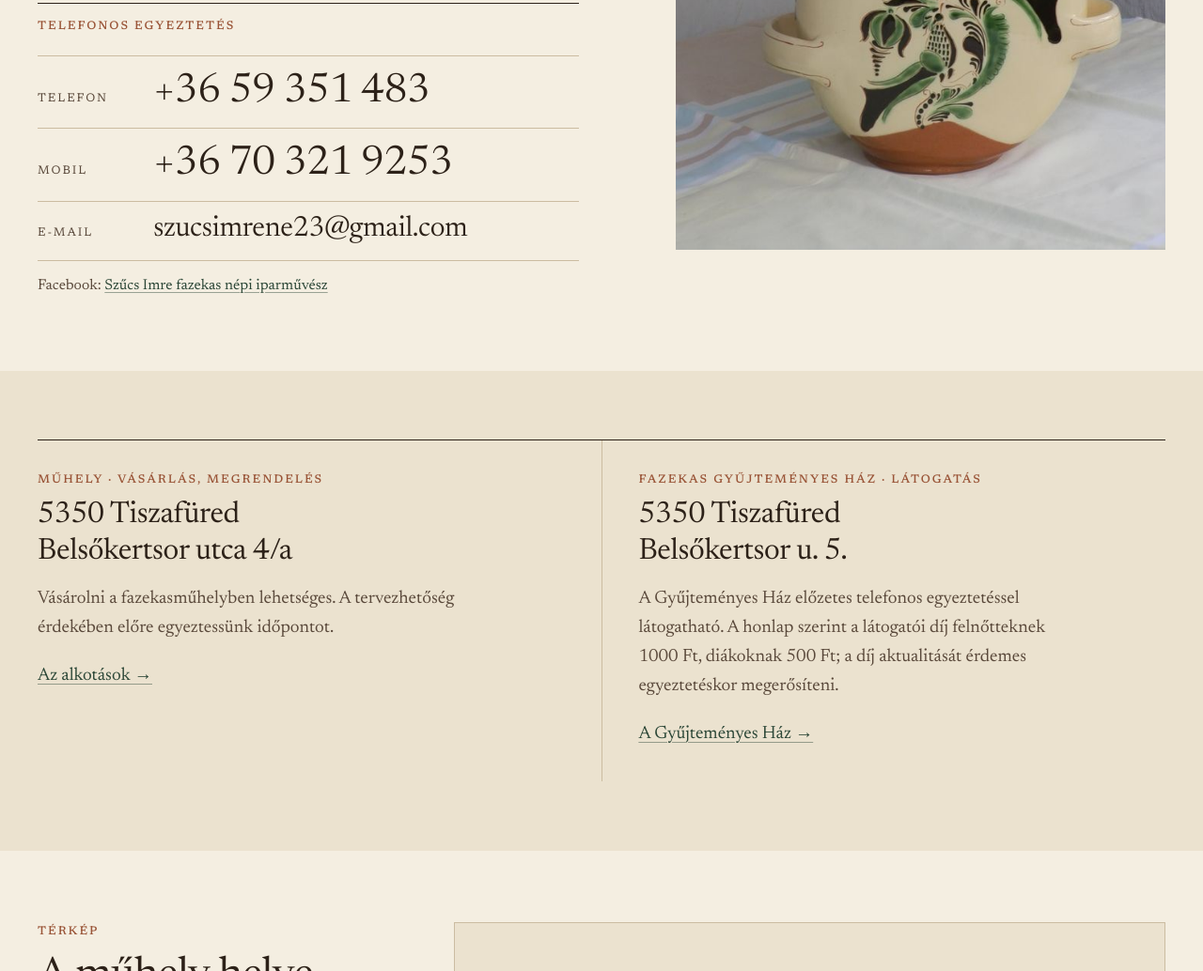
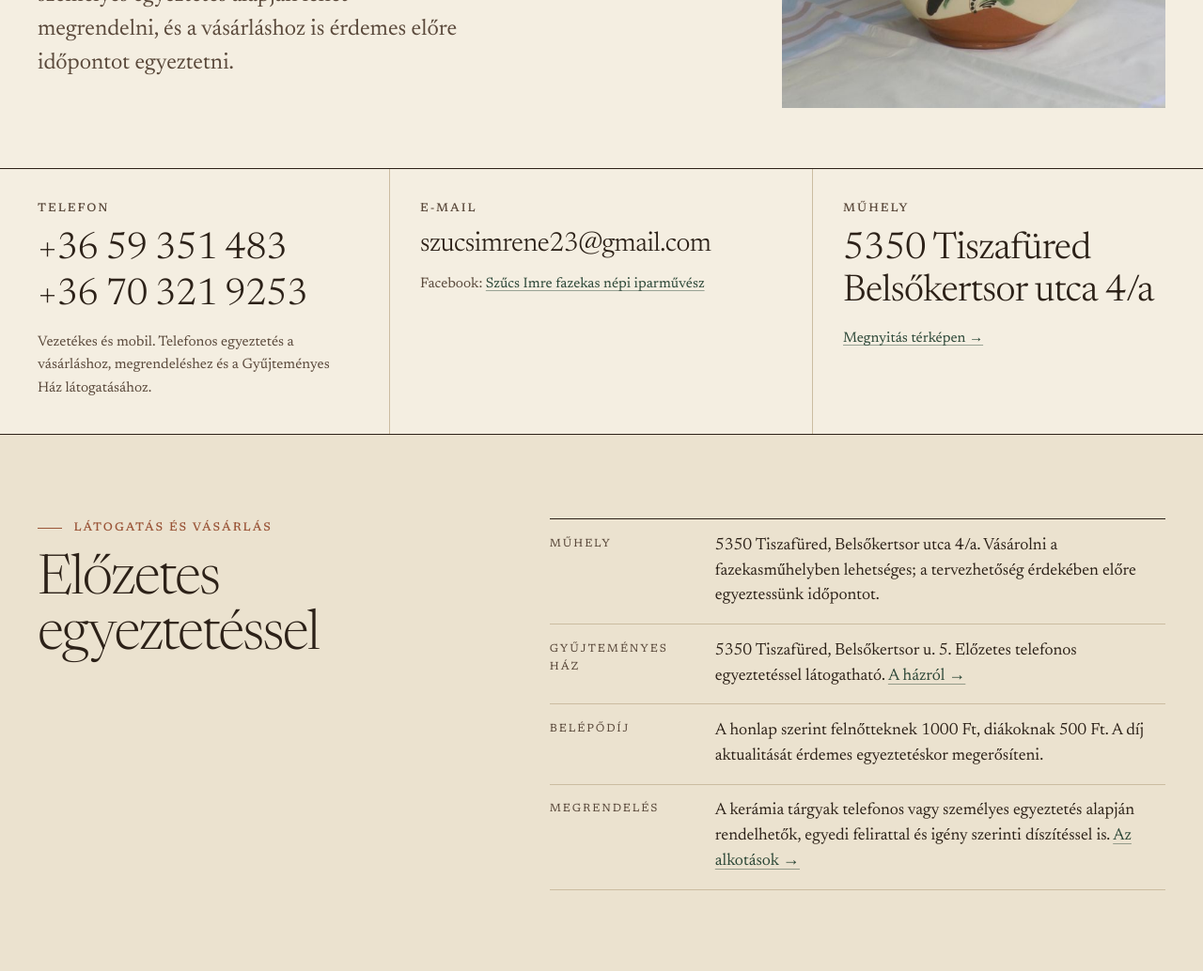
Before and after one commit to tamasgaborvarga/szucs-imre-ea975a2e, a plain HTML site: page kapcsolat.html in a window 1280 px wide. Shown: the part 572-1606 px from the top of the page at 94% size. Drawn offline with Linux system fonts and the light colour scheme.

Commit message:
Kapcsolat: Kertvéllesy-ihlette szerkesztői tipográfia, népies-klasszikus palettával
Co-Authored-By: Claude Sonnet 5.5 <noreply@anthropic.com>

```diff
--- a/assets/style.css
+++ b/assets/style.css
@@ -240,46 +240,69 @@ figure[hidden]{display:none}
 .logos img.dark{background:#000}
 
 
-/* kapcsolat */
-.contact-open{padding-block:clamp(2rem,5vw,4.5rem) clamp(2.5rem,6vw,5rem)}
-.contact-grid{display:grid;grid-template-columns:minmax(0,1fr);gap:2.4rem}
-.contact-text .label{color:var(--clay);margin-bottom:1.1rem}
-.contact-text h1{font-size:clamp(2.4rem,5.4vw,4.4rem);margin-bottom:1.4rem;max-width:12ch}
-.contact-text .lede{max-width:31rem;color:var(--ink-2);margin-bottom:2rem}
+/* kapcsolat (Kertvéllesy-ihlette szerkesztői tipográfia, népies-klasszikus palettával) */
+.label.dash{display:flex;align-items:center;gap:.8rem;color:var(--clay)}
+.label.dash::before{content:"";width:1.6rem;border-top:1px solid currentColor}
+.display{font-size:clamp(2.8rem,7.4vw,7rem);font-weight:300;line-height:.95;letter-spacing:-.034em}
+.display-2{font-size:clamp(2.2rem,4.6vw,4.4rem);font-weight:300;line-height:1;letter-spacing:-.028em}
+.contact-open{padding-block:clamp(2.2rem,5vw,4.5rem) clamp(2.4rem,5vw,4rem)}
+.contact-grid{display:grid;grid-template-columns:minmax(0,1fr);gap:2.2rem}
+.contact-text .label{margin-bottom:1.4rem}
+.contact-text .display{margin-bottom:1.8rem}
+.contact-text .lede{max-width:30rem;color:var(--ink-2)}
 .contact-art{margin:0;background:var(--paper-2)}
 .contact-art a{display:block;line-height:0}
 .contact-art img{width:100%;height:auto}
 @media (min-width:56rem){
-  .contact-grid{grid-template-columns:minmax(0,6fr) minmax(0,5.2fr);gap:clamp(2.5rem,6vw,6rem);align-items:start}
+  .contact-grid{grid-template-columns:minmax(0,7fr) minmax(0,4fr);gap:clamp(2.5rem,6vw,6rem);align-items:end}
+  .contact-text{padding-bottom:.4rem}
 }
-.dial{border-top:1px solid var(--ink);max-width:36rem}
-.dial>.label{padding:.9rem 0 .2rem}
-.dial-n{display:grid;grid-template-columns:minmax(0,1fr);gap:.1rem;align-items:baseline;padding:.85rem 0 .95rem;border-top:1px solid var(--rule);text-decoration:none;color:var(--ink);min-height:3.5rem}
-.dial-n span{font-size:.78rem;letter-spacing:.16em;text-transform:uppercase;color:var(--ink-2)}
-.dial-n b{font-weight:380;font-size:clamp(1.9rem,4vw,2.7rem);line-height:1.1;letter-spacing:-.01em;font-variant-numeric:lining-nums}
-.dial-n.mail b{font-size:clamp(1.25rem,5vw,1.9rem)}
-@media (min-width:40rem){.dial-n{grid-template-columns:6.5rem minmax(0,1fr);gap:1.2rem}}
-.dial-n:hover b{color:var(--green)}
-.dial-n:hover{background:linear-gradient(var(--paper-2),var(--paper-2)) no-repeat left bottom/100% 1px}
-.dial-note{margin:0;padding-top:.9rem;border-top:1px solid var(--rule);font-size:.98rem;color:var(--ink-2)}
-.places{background:var(--paper-2);padding-block:clamp(2.6rem,6vw,4.6rem)}
-.places-grid{display:grid;grid-template-columns:minmax(0,1fr);border-top:1px solid var(--ink)}
-.places-grid>div{padding:1.6rem 0 1.8rem;border-bottom:1px solid var(--rule)}
-.places address{font-style:normal;font-size:clamp(1.5rem,3vw,2rem);line-height:1.2;letter-spacing:-.01em;margin:.5rem 0 1rem}
-.places p{max-width:30rem;color:var(--ink-2)}
-.places .label{color:var(--clay)}
-.places .more{margin:0}
-@media (min-width:48rem){
-  .places-grid{grid-template-columns:repeat(2,minmax(0,1fr))}
-  .places-grid>div{padding:2rem 2.4rem 2.2rem 0;border-bottom:0}
-  .places-grid>div+div{padding-left:2.4rem;padding-right:0;border-left:1px solid var(--rule)}
+.reach{border-top:1px solid var(--ink)}
+.reach-grid{display:grid;grid-template-columns:minmax(0,1fr)}
+.reach-grid>div{padding:1.5rem 0 1.7rem;border-bottom:1px solid var(--rule)}
+.reach-grid>div:last-child{border-bottom:0}
+.reach .label{margin-bottom:.7rem}
+.reach .big{display:block;text-decoration:none;color:var(--ink);line-height:1.15;margin-bottom:.2rem}
+.reach .big b,.reach address.big b{font-weight:350;font-style:normal;font-size:clamp(1.7rem,3.1vw,2.5rem);letter-spacing:-.016em;font-variant-numeric:lining-nums}
+.reach .big.mail b{font-size:clamp(1.15rem,5.2vw,1.8rem)}
+.reach address.big{font-style:normal;margin:0}
+.reach a.big:hover b{color:var(--green)}
+.reach .small{margin:.9rem 0 0;font-size:.95rem;color:var(--ink-2);max-width:20rem}
+@media (min-width:56rem){
+  .reach-grid{grid-template-columns:1fr 1.2fr 1fr}
+  .reach-grid>div{padding:2rem 2rem 2.2rem;border-bottom:0;border-right:1px solid var(--rule)}
+  .reach-grid>div:first-child{padding-left:0}
+  .reach-grid>div:last-child{border-right:0;padding-right:0}
 }
-.where{padding-block:clamp(2.6rem,6vw,5rem)}
+.facts-tbl{background:var(--paper-2);padding-block:clamp(3rem,7vw,6rem);border-top:1px solid var(--ink)}
+.facts-grid{display:grid;grid-template-columns:minmax(0,1fr);gap:2rem}
+.facts-tbl .label{margin-bottom:1.1rem}
+@media (min-width:56rem){.facts-grid{grid-template-columns:minmax(0,5fr) minmax(0,7fr);gap:clamp(2rem,6vw,6rem)}}
+.kv2{margin:0;border-top:1px solid var(--ink)}
+.kv2 dt,.kv2 dd{margin:0}
+.kv2 dt{padding:.95rem 0 0;font-size:.74rem;letter-spacing:.16em;text-transform:uppercase;color:var(--ink-2)}
+.kv2 dd{padding:.2rem 0 1rem;border-bottom:1px solid var(--rule);font-size:1.12rem;line-height:1.5}
+@media (min-width:40rem){
+  .kv2{display:grid;grid-template-columns:11rem minmax(0,1fr)}
+  .kv2 dt{padding:1.05rem 1rem 1rem 0;border-bottom:1px solid var(--rule)}
+  .kv2 dd{padding:.9rem 0 1rem}
+}
+.where{padding-block:clamp(3rem,7vw,6rem)}
 .where-grid{display:grid;grid-template-columns:minmax(0,1fr);gap:1.8rem;align-items:start}
-.where .label{color:var(--clay);margin-bottom:.8rem}
-.where h2{margin-bottom:1rem}
+.where .label{margin-bottom:1.1rem}
+.where h2{margin-bottom:1.2rem}
 .where .embed.map{margin:0;border:1px solid var(--rule);aspect-ratio:2/1}
-@media (min-width:56rem){.where-grid{grid-template-columns:minmax(0,4fr) minmax(0,8fr);gap:clamp(2rem,5vw,5rem)}}
+@media (min-width:56rem){.where-grid{grid-template-columns:minmax(0,5fr) minmax(0,7fr);gap:clamp(2rem,6vw,6rem)}}
+.closing{background:var(--ink);color:var(--paper);padding-block:clamp(3.2rem,8vw,7rem)}
+.closing-grid{display:grid;grid-template-columns:minmax(0,1fr);gap:1.6rem}
+.closing .label{color:#d9b08f}
+.closing-lead{font-size:clamp(2.1rem,5.6vw,5rem);font-weight:300;line-height:1;letter-spacing:-.03em;max-width:20ch;margin:0 0 2.4rem}
+.closing-grid .label{align-self:start;margin-top:.9rem}
+.closing-links{display:flex;flex-wrap:wrap;gap:1rem 2.8rem;margin:0}
+.closing-links a{color:var(--paper);font-size:clamp(1.15rem,5vw,2rem);font-weight:350;letter-spacing:-.012em;text-decoration:none;border-bottom:1px solid #d9b08f;padding-bottom:.2rem}
+.closing-links a:hover{color:#fff;border-bottom-color:#fff}
+.closing :focus-visible{outline-color:#d9b08f}
+@media (min-width:56rem){.closing-grid{grid-template-columns:minmax(0,3fr) minmax(0,9fr)}}
 
 /* lightbox */
 dialog.lightbox{border:0;padding:0;background:transparent;max-width:none;max-height:none;width:100vw;height:100vh;color:#fff}
--- a/kapcsolat.html
+++ b/kapcsolat.html
@@ -33,52 +33,72 @@
 <section class="contact-open">
   <div class="wrap contact-grid">
     <div class="contact-text">
-      <p class="label">Kapcsolat</p>
-      <h1>Kérem, látogasson el műhelyembe</h1>
+      <p class="label dash">Kapcsolat</p>
+      <h1 class="display">Kérem, látogasson el műhelyembe</h1>
       <p class="lede">A kerámia tárgyakat telefonos vagy személyes egyeztetés alapján lehet megrendelni, és a vásárláshoz is érdemes előre időpontot egyeztetni.</p>
-      <div class="dial" id="egyeztetes">
-        <p class="label">Telefonos egyeztetés</p>
-        <a class="dial-n" href="tel:+3659351483"><span>Telefon</span><b class="nw">+36 59 351 483</b></a>
-        <a class="dial-n" href="tel:+36703219253"><span>Mobil</span><b class="nw">+36 70 321 9253</b></a>
-        <a class="dial-n mail" href="mailto:szucsimrene23@gmail.com"><span>E-mail</span><b class="nw">szucsimrene23@gmail.com</b></a>
-        <p class="dial-note">Facebook: <a href="https://www.facebook.com/fazekasmester" rel="noopener">Szűcs Imre fazekas népi iparművész</a></p>
-      </div>
     </div>
     <figure class="contact-art">
-      <a class="lb" href="img/i-palack.jpg" data-cap="Lapos, két fülű palack madaras-virágos díszítéssel"><img src="img/i-palack-s.jpg" srcset="img/i-palack-s.jpg 640w, img/i-palack.jpg 800w" sizes="(min-width:56rem) 38vw, 90vw" width="640" height="854" alt="Lapos, két fülű palack madaras-virágos díszítéssel" loading="eager" decoding="async" class=""></a>
+      <a class="lb" href="img/i-palack.jpg" data-cap="Lapos, két fülű palack madaras-virágos díszítéssel"><img src="img/i-palack-s.jpg" srcset="img/i-palack-s.jpg 640w, img/i-palack.jpg 800w" sizes="(min-width:56rem) 34vw, 90vw" width="640" height="854" alt="Lapos, két fülű palack madaras-virágos díszítéssel" loading="eager" decoding="async" class=""></a>
     </figure>
   </div>
 </section>
 
-<section class="places">
-  <div class="wrap">
-    <div class="places-grid">
-      <div>
-        <p class="label">Műhely · vásárlás, megrendelés</p>
-        <address>5350 Tiszafüred<br>Belsőkertsor utca 4/a</address>
-        <p>Vásárolni a fazekasműhelyben lehetséges. A tervezhetőség érdekében előre egyeztessünk időpontot.</p>
-        <p class="more"><a href="alkotasok.html">Az alkotások →</a></p>
-      </div>
-      <div>
-        <p class="label">Fazekas Gyűjteményes Ház · látogatás</p>
-        <address>5350 Tiszafüred<br>Belsőkertsor u. 5.</address>
-        <p>A Gyűjteményes Ház előzetes telefonos egyeztetéssel látogatható. A honlap szerint a látogatói díj felnőtteknek 1000 Ft, diákoknak 500 Ft; a díj aktualitását érdemes egyeztetéskor megerősíteni.</p>
-        <p class="more"><a href="gyujtemenyes-haz.html">A Gyűjteményes Ház →</a></p>
-      </div>
+<section class="reach" id="egyeztetes" aria-label="Elérhetőségek">
+  <div class="wrap reach-grid">
+    <div>
+      <p class="label">Telefon</p>
+      <a class="big" href="tel:+3659351483"><b class="nw">+36 59 351 483</b></a>
+      <a class="big" href="tel:+36703219253"><b class="nw">+36 70 321 9253</b></a>
+      <p class="small">Vezetékes és mobil. Telefonos egyeztetés a vásárláshoz, megrendeléshez és a Gyűjteményes Ház látogatásához.</p>
+    </div>
+    <div>
+      <p class="label">E-mail</p>
+      <a class="big mail" href="mailto:szucsimrene23@gmail.com"><b class="nw">szucsimrene23@gmail.com</b></a>
+      <p class="small">Facebook: <a href="https://www.facebook.com/fazekasmester" rel="noopener">Szűcs Imre fazekas népi iparművész</a></p>
+    </div>
+    <div>
+      <p class="label">Műhely</p>
+      <address class="big"><b>5350 Tiszafüred<br>Belsőkertsor utca 4/a</b></address>
+      <p class="small"><a href="#terkep">Megnyitás térképen →</a></p>
     </div>
   </div>
 </section>
 
-<section class="where">
+<section class="facts-tbl">
+  <div class="wrap facts-grid">
+    <div>
+      <p class="label dash">Látogatás és vásárlás</p>
+      <h2 class="display-2">Előzetes egyeztetéssel</h2>
+    </div>
+    <dl class="kv2">
+      <dt>Műhely</dt><dd>5350 Tiszafüred, Belsőkertsor utca 4/a. Vásárolni a fazekasműhelyben lehetséges; a tervezhetőség érdekében előre egyeztessünk időpontot.</dd>
+      <dt>Gyűjteményes Ház</dt><dd>5350 Tiszafüred, Belsőkertsor u. 5. Előzetes telefonos egyeztetéssel látogatható. <a href="gyujtemenyes-haz.html">A házról →</a></dd>
+      <dt>Belépődíj</dt><dd>A honlap szerint felnőtteknek 1000 Ft, diákoknak 500 Ft. A díj aktualitását érdemes egyeztetéskor megerősíteni.</dd>
+      <dt>Megrendelés</dt><dd>A kerámia tárgyak telefonos vagy személyes egyeztetés alapján rendelhetők, egyedi felirattal és igény szerinti díszítéssel is. <a href="alkotasok.html">Az alkotások →</a></dd>
+    </dl>
+  </div>
+</section>
+
+<section class="where" id="terkep">
   <div class="wrap where-grid">
     <div class="where-text">
-      <p class="label">Térkép</p>
-      <h2>A műhely helye</h2>
+      <p class="label dash">Térkép</p>
+      <h2 class="display-2">A műhely helye</h2>
       <p class="muted">A jelölő a korábbi honlap térképén a műhely helyeként megadott pontot mutatja.</p>
       <p><a href="https://www.openstreetmap.org/?mlat=47.610504&amp;mlon=20.7601289#map=17/47.610504/20.7601289" rel="noopener">Megnyitás az OpenStreetMapen →</a></p>
     </div>
     <div class="embed map" data-src="https://www.openstreetmap.org/export/embed.html?bbox=20.7545%2C47.6075%2C20.7675%2C47.6135&amp;layer=mapnik&amp;marker=47.610504%2C20.7601289" data-title="A műhely helye a térképen (OpenStreetMap)">
       <div><button type="button">Térkép betöltése</button><p>A gomb megnyomása után a térkép az OpenStreetMap szolgáltatásból töltődik be.</p></div>
+    </div>
+  </div>
+</section>
+
+<section class="closing">
+  <div class="wrap closing-grid">
+    <p class="label dash">Kapcsolat</p>
+    <div>
+      <p class="closing-lead">Kérem, a tervezhetőség érdekében előre egyeztessünk időpontot.</p>
+      <p class="closing-links"><a href="tel:+36703219253" class="nw">+36 70 321 9253</a><a href="mailto:szucsimrene23@gmail.com" class="nw mail">szucsimrene23@gmail.com</a></p>
     </div>
   </div>
 </section>
```
